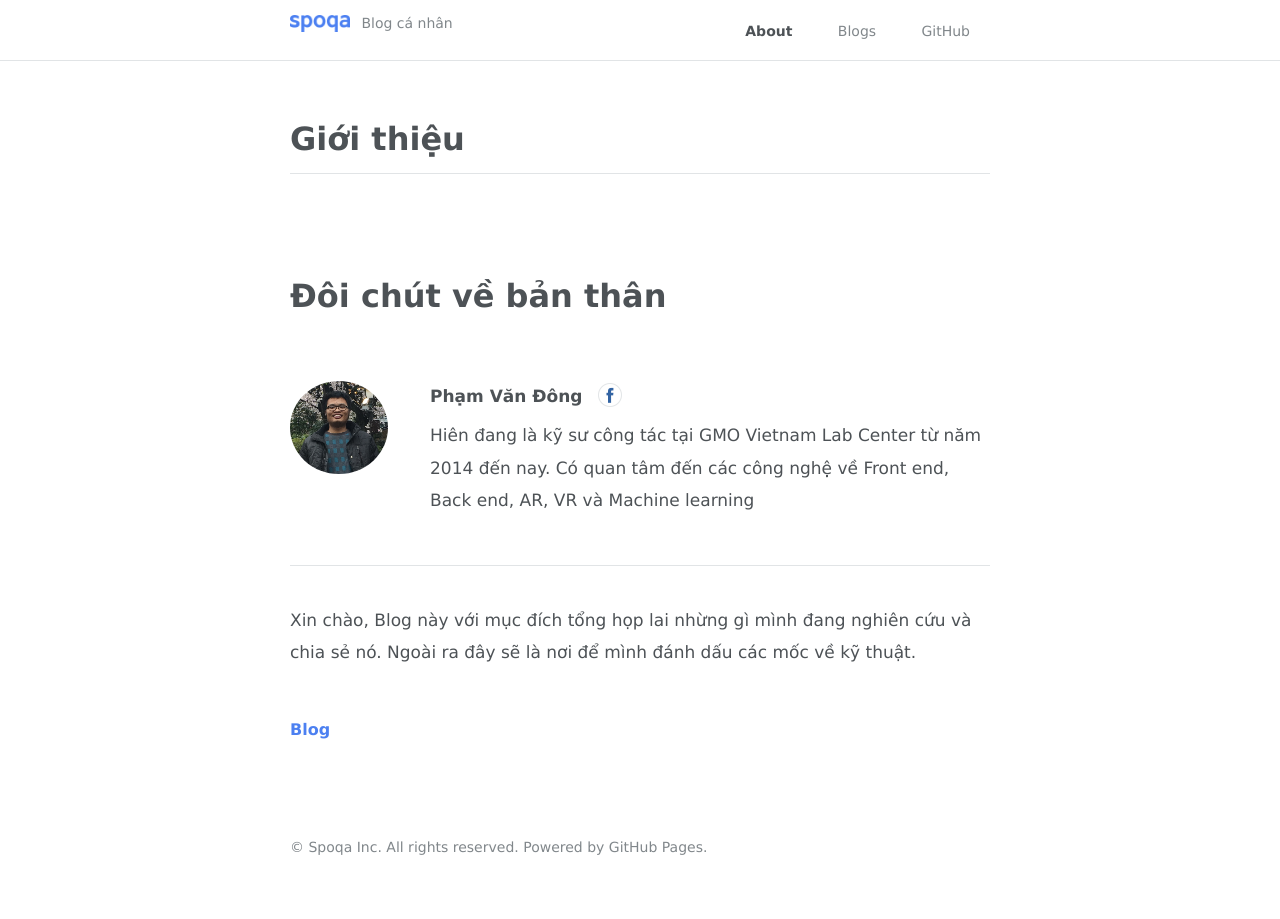
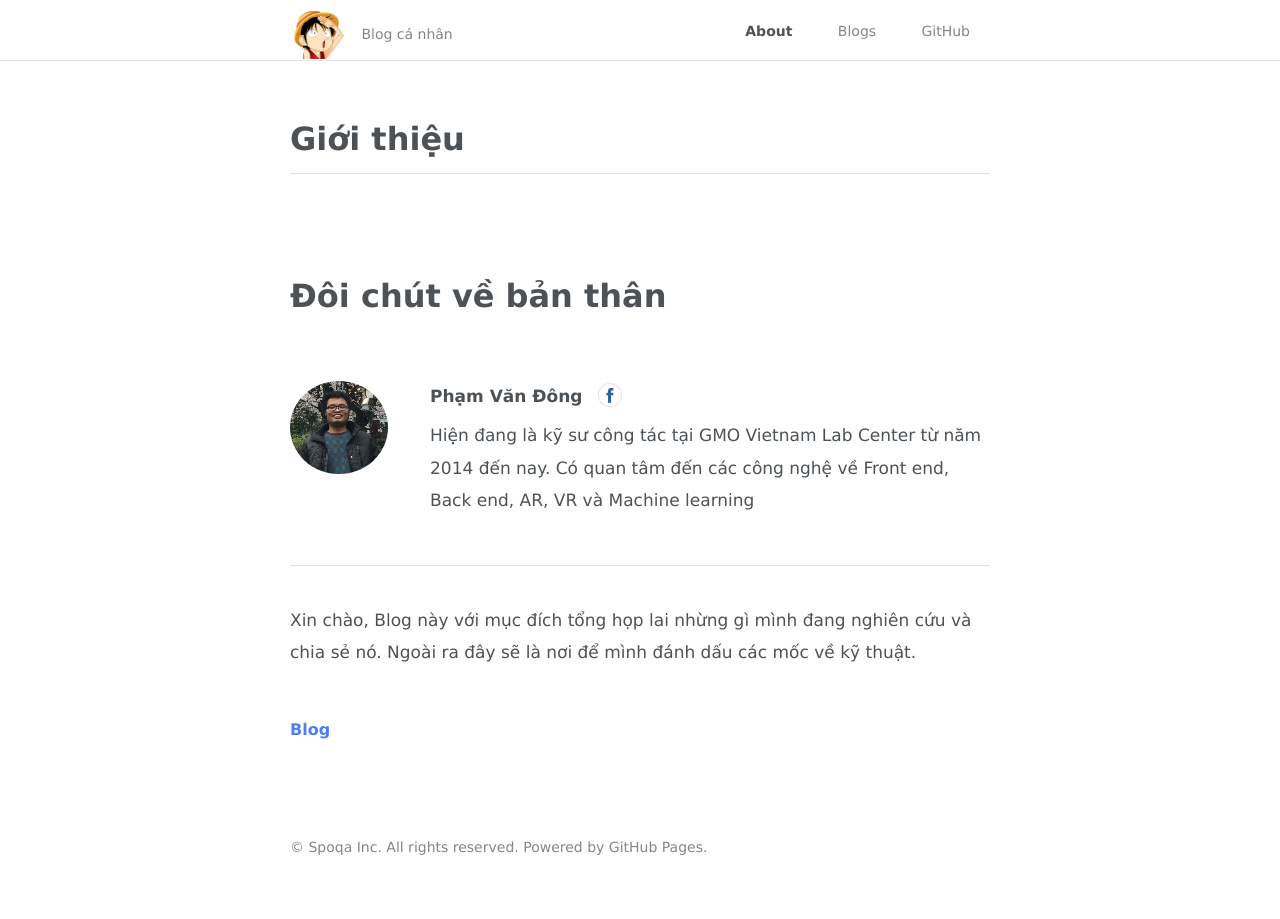
Before and after one commit to dongpv91/dongpv91.github.io, a Jekyll site: the page built from about.html, in a window 1280 px wide. Built offline with Jekyll 4.4.1, drawn with Linux system fonts in a browser that asks for light colours; nearby versions of some CDN libraries; some web fonts are replaced.

Commit message:
fix some

```diff
--- a/_layouts/default.html
+++ b/_layouts/default.html
@@ -90,7 +83,7 @@
           n.queue=[];t=b.createElement(e);t.async=!0;
           t.src=v;s=b.getElementsByTagName(e)[0];
           s.parentNode.insertBefore(t,s)}(window, document,'script',
-    'https://connect.facebook.net/en_US/fbevents.js');
+          'https://connect.facebook.net/vi_VN/fbevents.js');
       fbq('init', '712203192308990');
       fbq('track', 'PageView');
   </script>
--- a/_layouts/entry.html
+++ b/_layouts/entry.html
@@ -19,7 +19,7 @@ layout: default
 {% endif %}
 
 <div class="post-footer">
-  <div class="back-btn"><a href="/">목록으로 돌아가기</a></div>
+  <div class="back-btn"><a href="/">Quay lại danh sách</a></div>
   <div class="fb-like" data-href="{{ site.home_url }}{{ page.url }}" data-layout="button_count" data-width="" data-share="false" data-show-faces="false"></div>
   <div class="fb-comments" data-href="{{ site.home_url }}{{ page.url }}" data-num-posts="5" data-width=""></div>
   <div id="fb-root"></div>
--- a/about.html
+++ b/about.html
@@ -15,7 +15,7 @@ layout: default
           <span class="sns">
               <a class="facebook-icon" href="https://www.facebook.com/dongpv.hy"></a>
             </span>
-          <p class="descrption">Hiên đang là kỹ sư công tác tại GMO Vietnam Lab Center từ năm 2014 đến nay. Có quan tâm đến các công nghệ về Front end, Back end, AR, VR và Machine learning</p>
+          <p class="descrption">Hiện đang là kỹ sư công tác tại GMO Vietnam Lab Center từ năm 2014 đến nay. Có quan tâm đến các công nghệ về Front end, Back end, AR, VR và Machine learning</p>
         </div>
       </div>
 
```
Also changed, not shown: other parts of _layouts/default.html (+0 -7 lines), index.html (+5 -20 lines), images/logo.png, images/logo2.png (deleted). Lines whose indentation alone changed are shown as unchanged.
